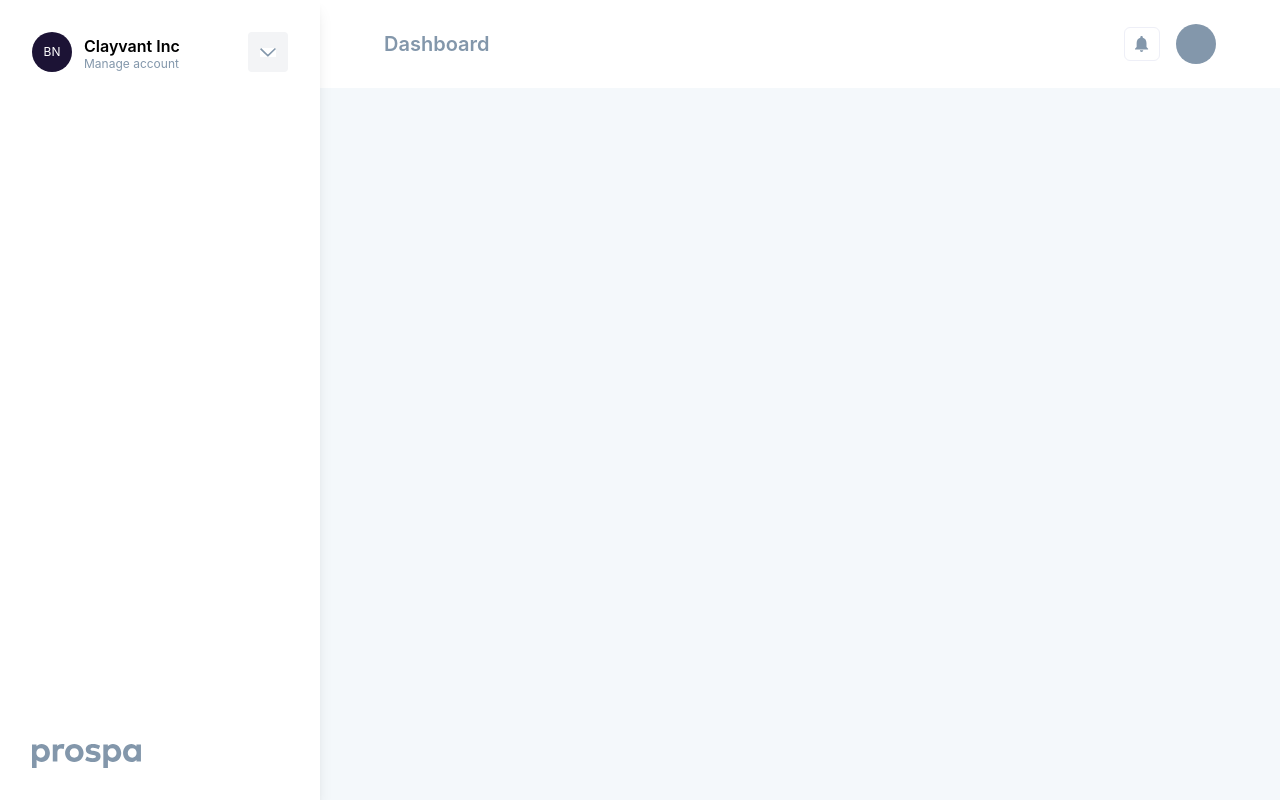
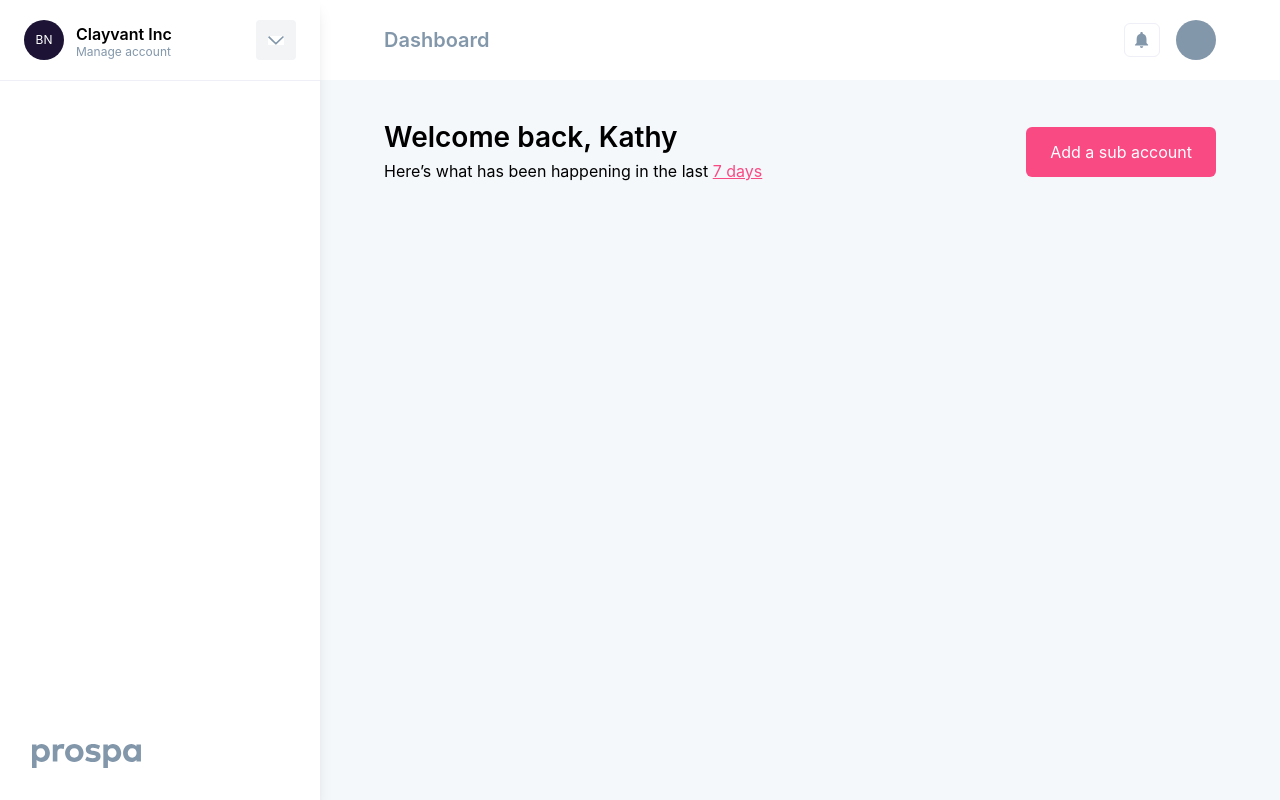
Before and after one commit to peterodet/prospa, a Next.js app: page /dashboard in a window 1280 px wide. Built offline with nearby package versions, Linux system fonts and the light colour scheme.

Commit message:
Updated the dash layout

```diff
--- a/layouts/dashboard.js
+++ b/layouts/dashboard.js
@@ -26,8 +26,9 @@ export default function Layout({ title, children, back }) {
       <main className="flex h-screen bg-gray-200">
         <div
           className={classnames(
-          "hidden z-10 md:flex flex-col content-center shadow-lg bg-white h-100 w-80 p-8")}
+          "hidden z-10 md:flex flex-col content-center shadow-lg bg-white h-100 w-80")}
         >
+          <div className="px-6 py-5 border-b border-gray-300">
             <div className="relative">
               <div className="flex cursor-pointer" onClick={toggleUserMenu}>
                 <div className="flex w-10 h-10 bg-purple-800 rounded-full">
@@ -61,14 +62,9 @@ export default function Layout({ title, children, back }) {
                 </ul>
               </div>
             </div>
+          </div>
+          <div className="flex flex-col flex-grow px-8 pb-8">
             <div className="text-white mt-14">
-            <h3 className="text-4xl font-medium mb-6">
-              Create multiple sub-account
-            </h3>
-            <p>
-              Organise your business finances easily with multiple accounts. No
-              limits!
-            </p>
             </div>
             <footer className="text-gray-500 mt-auto">
               <svg
@@ -86,8 +82,9 @@ export default function Layout({ title, children, back }) {
               </svg>
             </footer>
           </div>
+        </div>
         <div className="flex flex-grow flex-col">
-          <header className="flex justify-between bg-white px-5 md:px-8 lg:px-16 py-5 md:py-6">
+          <header className="flex justify-between bg-white px-5 md:px-8 lg:px-16 py-5 md:py-5">
             <h5 className="text-xl font-semibold text-gray-400 my-auto">{ title }</h5>
             <div className="flex gap-4 ml-auto">
               <div className="flex">
@@ -116,7 +113,7 @@ export default function Layout({ title, children, back }) {
             </svg>
           </div>
           <div className="flex flex-col px-5 md:px-8 lg:px-16 py-8 md:py-10 mt-18 mb-18">
-            {/* {children} */}
+            {children}
           </div>
         </div>
       </main>
--- a/pages/dashboard.js
+++ b/pages/dashboard.js
@@ -21,33 +21,20 @@ export default function Dashboard() {
   return (
     <Layout title="Dashboard">
       <div>
-        <div className="flex flex-col max-w-375 mx-auto">
-          <h4 className="text-2.5xl font-medium leading-tight mb-2 md:mb-2">
-            Create your account
-          </h4>
-          <p className="text-md text-gray-400">A short description about account types</p>
-          <form onSubmit={(e) => submit(e)} className="flex flex-col gap-6 mt-8">
-            <div>
-              <Input label="First name" />
+        <div className="flex flex-col mx-auto">
+          <div className="flex">
+            <div className="flex-grow">
+              <h4 className="text-2.5xl font-semibold leading-tight mb-2 md:mb-1">
+                Welcome back, Kathy
+              </h4>
+              <p className="text-md">Here’s what has been happening in the last <span className="text-pink-500 underline">7 days</span></p>
             </div>
-            <div>
-              <Input label="Last name" />
+            <div className="my-auto">
+              <Button>
+                Add a sub account
+              </Button>
             </div>
-            <div className="grid grid-cols-12 gap-3">
-              <div className="col-span-4">
-                <Select label="Country" block={true} options={['+234', '+322']} />
-              </div>
-              <div className="col-span-8">
-                <Input type="tel" label="Mobile number" block={true} />
-              </div>
-            </div>
-            <div>
-              <Input type="email" label="Email address" />
-            </div>
-            <Button loading={loading} block={true}>
-                Next
-            </Button>
-          </form>
+          </div>
         </div>
       </div>
     </Layout>
```
Lines whose indentation alone changed are shown as unchanged.
